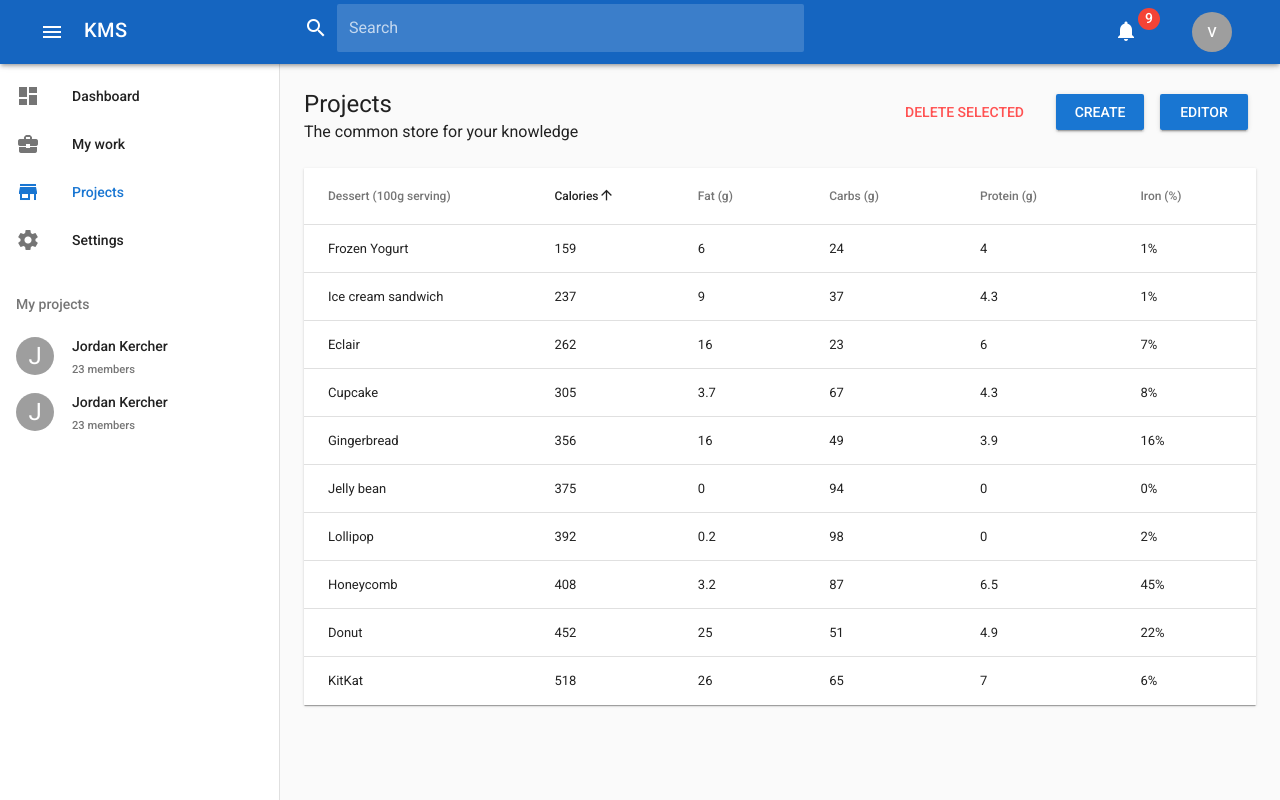
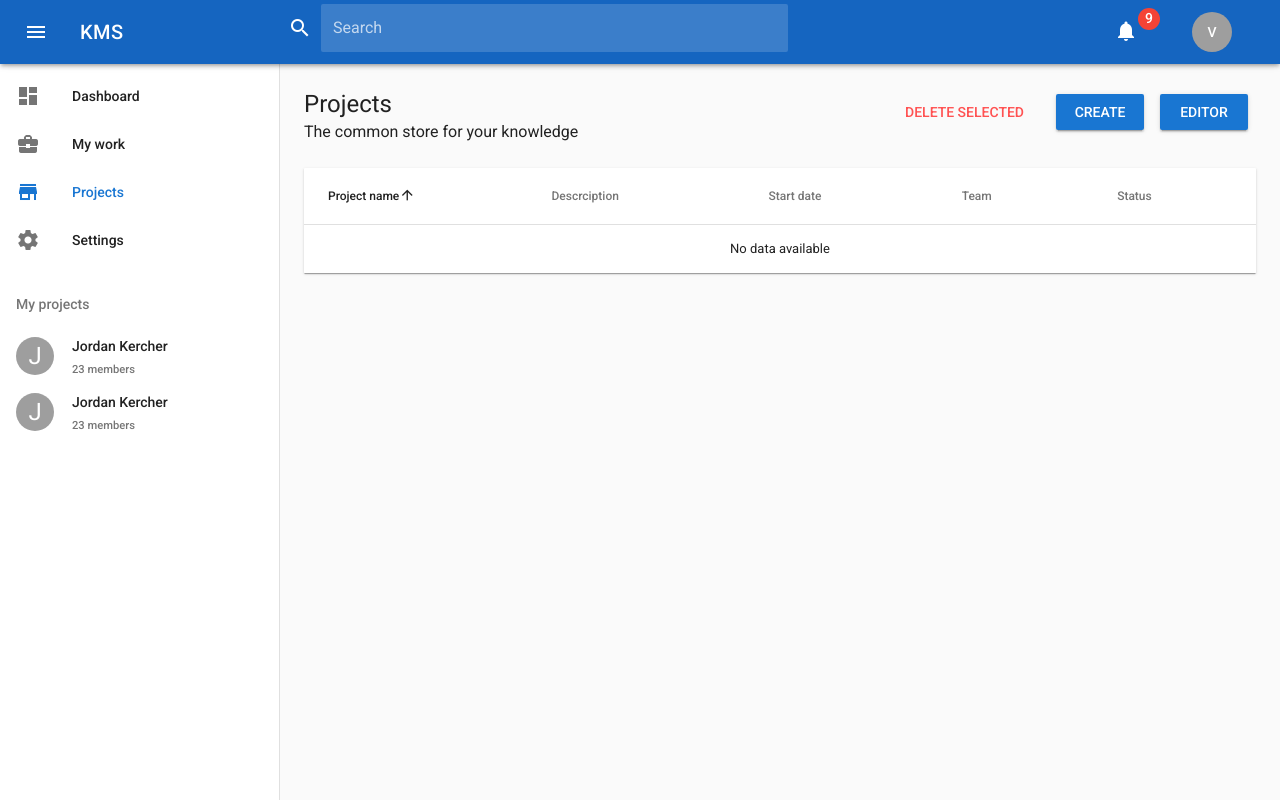
Before and after one commit to v1996-96/kms-frontend, a Vue app: page /projects in a window 1280 px wide. Built offline with nearby package versions, Linux system fonts and the light colour scheme.

Commit message:
Some minor changes

```diff
--- a/src/components/template/navigation.vue
+++ b/src/components/template/navigation.vue
@@ -51,7 +51,112 @@
     </template>
 
     <template v-if="false">
-      keklol
+      <v-list>
+        <v-list-tile href="#" two-line avatar>
+          <v-list-tile-avatar size="38" color="grey">
+            <span class="white--text headline">J</span>
+          </v-list-tile-avatar>
+          <v-list-tile-content>
+            <v-list-tile-title>Jordan Kercher</v-list-tile-title>
+            <v-list-tile-sub-title><small>23 members</small></v-list-tile-sub-title>
+          </v-list-tile-content>
+        </v-list-tile>
+
+        <v-list-group>
+          <v-list-tile slot="activator">
+            <v-list-tile-avatar>
+              <v-icon>link</v-icon>
+            </v-list-tile-avatar>
+            <v-list-tile-content>
+              <v-list-tile-title>Quick links</v-list-tile-title>
+            </v-list-tile-content>
+          </v-list-tile>
+
+          <v-list-tile>
+            <v-list-tile-content>
+              <v-list-tile-title>Some awesome link</v-list-tile-title>
+            </v-list-tile-content>
+          </v-list-tile>
+          <v-list-tile>
+            <v-list-tile-content>
+              <v-list-tile-title>Some awesome link</v-list-tile-title>
+            </v-list-tile-content>
+          </v-list-tile>
+          <v-list-tile>
+            <v-list-tile-content>
+              <v-list-tile-title>Some awesome link</v-list-tile-title>
+            </v-list-tile-content>
+          </v-list-tile>
+        </v-list-group>
+
+        <v-list-tile href="#">
+          <v-list-tile-avatar>
+            <v-icon>settings</v-icon>
+          </v-list-tile-avatar>
+          <v-list-tile-content>
+            <v-list-tile-title>Settings</v-list-tile-title>
+          </v-list-tile-content>
+        </v-list-tile>
+      </v-list>
+
+      <v-divider></v-divider>
+      <v-list dense>
+        <v-list-tile href="#">
+          <v-list-tile-content>
+            <v-list-tile-title>
+              <v-icon>chevron_left</v-icon>
+              Back
+            </v-list-tile-title>
+          </v-list-tile-content>
+        </v-list-tile>
+
+        <v-list-tile href="#">
+          <v-list-tile-content>
+            <v-list-tile-title>Awesome entry name that will blow your minds</v-list-tile-title>
+          </v-list-tile-content>
+        </v-list-tile>
+        <v-list-tile href="#">
+          <v-list-tile-content>
+            <v-list-tile-title>Awesome entry name that will blow your minds</v-list-tile-title>
+          </v-list-tile-content>
+        </v-list-tile>
+        <v-list-tile href="#">
+          <v-list-tile-content>
+            <v-list-tile-title>Awesome entry name that will blow your minds</v-list-tile-title>
+          </v-list-tile-content>
+        </v-list-tile>
+        <v-list-tile href="#">
+          <v-list-tile-content>
+            <v-list-tile-title>Awesome entry name that will blow your minds</v-list-tile-title>
+          </v-list-tile-content>
+        </v-list-tile>
+        <v-list-tile href="#">
+          <v-list-tile-content>
+            <v-list-tile-title>Awesome entry name that will blow your minds</v-list-tile-title>
+          </v-list-tile-content>
+        </v-list-tile>
+        <v-list-tile href="#">
+          <v-list-tile-content>
+            <v-list-tile-title>Awesome entry name that will blow your minds</v-list-tile-title>
+          </v-list-tile-content>
+        </v-list-tile>
+        <v-list-tile href="#">
+          <v-list-tile-content>
+            <v-list-tile-title>Awesome entry name that will blow your minds</v-list-tile-title>
+          </v-list-tile-content>
+        </v-list-tile>
+        <v-list-tile href="#">
+          <v-list-tile-content>
+            <v-list-tile-title>Awesome entry name that will blow your minds</v-list-tile-title>
+          </v-list-tile-content>
+        </v-list-tile>
+        <v-list-tile href="#">
+          <v-list-tile-content>
+            <v-list-tile-title>Awesome entry name that will blow your minds</v-list-tile-title>
+          </v-list-tile-content>
+        </v-list-tile>
+
+      </v-list>
     </template>
   </v-navigation-drawer>
 </template>
@@ -60,18 +165,17 @@ import { mapState, mapMutations } from 'vuex'
 
 export default {
   name: 'kms-template-navigation',
-  data: () => ({
-    temporary: false
-  }),
+  data: () => ({}),
   computed: {
     ...mapState({
       'navigationShowing': s => s.App.navigationShowing
-    })
+    }),
+    temporary () {
+      return this.$route.name === 'Editor'
+    }
   },
   watch: {
     '$route' (value, oldValue) {
-      this.temporary = value.name === 'Editor'
-
       if (oldValue.name === 'Editor') {
         this.setNavigationShowing(true)
       }
@@ -81,6 +185,11 @@ export default {
     ...mapMutations({
       'setNavigationShowing': 'App/setNavigationShowing'
     })
+  },
+  created () {
+    if (this.temporary) {
+      this.setNavigationShowing(false)
+    }
   }
 }
 </script>
--- a/src/components/template/toolbar.vue
+++ b/src/components/template/toolbar.vue
@@ -1,8 +1,10 @@
 <template>
   <v-toolbar :color="toolbarColor" dark app :clipped-left="$vuetify.breakpoint.lgAndUp" fixed class="elevation-3">
-    <v-toolbar-title :style="titleStyle" class="ml-0 pl-1">
-      <v-toolbar-side-icon @click.stop="toggleNavigationShowing"></v-toolbar-side-icon>
-      <span class="hidden-sm-and-down ml-2">KMS</span>
+    <v-toolbar-side-icon @click.stop="toggleNavigationShowing"></v-toolbar-side-icon>
+    <v-toolbar-title :style="titleStyle" class="ml-2 pl-1">
+      <router-link style="text-decoration: none" class="hidden-sm-and-down ml-2 white--text" :to="{ name: 'Dashboard' }">
+        KMS
+      </router-link>
     </v-toolbar-title>
 
     <v-menu v-model="showFastSearching" offset-y min-width="500">
@@ -16,18 +18,59 @@
         class="hidden-sm-and-down"></v-text-field>
 
       <v-card>
-        <v-list>
-          <v-list-tile avatar>
+        <v-list class="pb-1">
+          <v-list-tile avatar href="#">
+            <v-list-tile-avatar color="grey"><span class="white--text headline">J</span></v-list-tile-avatar>
             <v-list-tile-content>
-              <v-list-tile-title>John Leider</v-list-tile-title>
-              <v-list-tile-sub-title>Founder of Vuetify.js</v-list-tile-sub-title>
+              <v-list-tile-title>Tesla model 3 - <span class="grey--text">Project</span></v-list-tile-title>
+              <v-list-tile-sub-title>
+                Short description on here...
+              </v-list-tile-sub-title>
             </v-list-tile-content>
-            <v-list-tile-action>
-              <v-btn icon>
-                <v-icon>favorite</v-icon>
-              </v-btn>
-            </v-list-tile-action>
           </v-list-tile>
+
+          <v-list-tile avatar href="#">
+            <v-list-tile-avatar color="grey"><span class="white--text headline">J</span></v-list-tile-avatar>
+            <v-list-tile-content>
+              <v-list-tile-title>Tesla model s - <span class="grey--text">Project</span></v-list-tile-title>
+              <v-list-tile-sub-title>
+                Another short description on here...
+              </v-list-tile-sub-title>
+            </v-list-tile-content>
+          </v-list-tile>
+
+          <v-list-tile avatar href="#">
+            <v-list-tile-avatar color="grey"><span class="white--text headline">L</span></v-list-tile-avatar>
+            <v-list-tile-content>
+              <v-list-tile-title>John Leider - <span class="grey--text">People</span></v-list-tile-title>
+            </v-list-tile-content>
+          </v-list-tile>
+
+          <v-list-tile avatar href="#">
+            <v-list-tile-avatar color="grey"><span class="white--text headline">E</span></v-list-tile-avatar>
+            <v-list-tile-content>
+              <v-list-tile-title>Entry title here - <span class="grey--text">Entry</span></v-list-tile-title>
+              <v-list-tile-sub-title>
+                Short passage from the article
+              </v-list-tile-sub-title>
+            </v-list-tile-content>
+          </v-list-tile>
+
+          <v-list-tile avatar href="#">
+            <v-list-tile-avatar color="grey"><span class="white--text headline">E</span></v-list-tile-avatar>
+            <v-list-tile-content>
+              <v-list-tile-title>Entry title here - <span class="grey--text">Entry</span></v-list-tile-title>
+              <v-list-tile-sub-title>
+                Short passage from the article
+              </v-list-tile-sub-title>
+            </v-list-tile-content>
+          </v-list-tile>
+
+          <v-layout align-center class="pl-3">
+            <span>Found 12 entries</span>
+            <v-spacer></v-spacer>
+            <v-btn flat small>Advanced search</v-btn>
+          </v-layout>
         </v-list>
       </v-card>
     </v-menu>
@@ -71,7 +114,7 @@ export default {
       return this.darkTheme ? '' : 'blue darken-3'
     },
     titleStyle () {
-      return this.$vuetify.breakpoint.mdAndUp ? { width: '280px' } : {}
+      return this.$vuetify.breakpoint.mdAndUp ? { width: '220px' } : {}
     }
   },
 
--- a/src/store/modules/app.js
+++ b/src/store/modules/app.js
@@ -18,7 +18,6 @@ const mutations = {
     state.darkTheme = !!value
   },
   toggleDarkTheme (state) {
-    console.log('toggled')
     state.darkTheme = !state.darkTheme
   }
 }
--- a/src/views/app/project-views/editor/index.vue
+++ b/src/views/app/project-views/editor/index.vue
@@ -35,7 +35,8 @@ export default {
       if (currentSelection) {
         this.editorInstance.removeFormat(currentSelection.index, currentSelection.length)
       }
-    }
+    },
+    onScroll (value) {}
   },
 
   mounted () {
--- a/src/views/app/project-views/editor/toolbar.vue
+++ b/src/views/app/project-views/editor/toolbar.vue
@@ -1,5 +1,5 @@
 <template>
-  <v-toolbar dense>
+  <v-toolbar dense :fixed="fixed" :style="toolbarStyle" :class="toolbarClass">
     <v-tooltip bottom :open-delay="TOOLTIP_DELAY">
       <div style="width: 150px" class="mr-3" slot="activator">
         <v-select dense flat solo :items="headerSizes" label="Select" single-line :value="header" @input="setValue('header', $event)"></v-select>
@@ -143,9 +143,12 @@
     </v-btn-toggle>
 
     <v-btn-toggle class="transparent elevation-0 mr-3">
-      <v-btn flat @click="clearFormat">
-        <v-icon>format_clear</v-icon>
-      </v-btn>
+      <v-tooltip bottom :open-delay="TOOLTIP_DELAY">
+        <v-btn slot="activator" flat @click="clearFormat">
+          <v-icon>format_clear</v-icon>
+        </v-btn>
+        <span>Clear format</span>
+      </v-tooltip>
     </v-btn-toggle>
 
     <slot></slot>
@@ -166,7 +169,9 @@ export default {
     'value': {
       type: Object,
       default: () => ({})
-    }
+    },
+    'fixed': Boolean,
+    'offset': [Number, String]
   },
   components: {
     'kms-color-picker': Compact
@@ -189,6 +194,13 @@ export default {
   }),
 
   computed: {
+    toolbarClass () {
+      return this.fixed ? ['elevation-1'] : []
+    },
+    toolbarStyle () {
+      return this.fixed ? { top: this.offset } : {}
+    },
+
     bold () {
       return _.has(this.value, 'bold') ? this.value.bold : DEFAULT
     },
--- /dev/null
+++ b/src/views/app/projects/config.js
@@ -0,0 +1,7 @@
+export const TABLE_HEADERS = [
+  { text: 'Project name', value: 'name' },
+  { text: 'Descrciption', value: 'description' },
+  { text: 'Start date', value: 'start_date' },
+  { text: 'Team', value: 'team' },
+  { text: 'Status', value: 'status' }
+]
--- a/src/views/app/projects/index.vue
+++ b/src/views/app/projects/index.vue
@@ -1,113 +1,12 @@
 <template src="./template.html"></template>
 <script>
+import { TABLE_HEADERS } from './config'
+
 export default {
   name: 'kms-app-settings-page',
   data: () => ({
-    headers: [
-      {
-        text: 'Dessert (100g serving)',
-        align: 'left',
-        sortable: false,
-        value: 'name'
-      },
-      { text: 'Calories', value: 'calories' },
-      { text: 'Fat (g)', value: 'fat' },
-      { text: 'Carbs (g)', value: 'carbs' },
-      { text: 'Protein (g)', value: 'protein' },
-      { text: 'Iron (%)', value: 'iron' }
-    ],
-    items: [
-      {
-        value: false,
-        name: 'Frozen Yogurt',
-        calories: 159,
-        fat: 6.0,
-        carbs: 24,
-        protein: 4.0,
-        iron: '1%'
-      },
-      {
-        value: false,
-        name: 'Ice cream sandwich',
-        calories: 237,
-        fat: 9.0,
-        carbs: 37,
-        protein: 4.3,
-        iron: '1%'
-      },
-      {
-        value: false,
-        name: 'Eclair',
-        calories: 262,
-        fat: 16.0,
-        carbs: 23,
-        protein: 6.0,
-        iron: '7%'
-      },
-      {
-        value: false,
-        name: 'Cupcake',
-        calories: 305,
-        fat: 3.7,
-        carbs: 67,
-        protein: 4.3,
-        iron: '8%'
-      },
-      {
-        value: false,
-        name: 'Gingerbread',
-        calories: 356,
-        fat: 16.0,
-        carbs: 49,
-        protein: 3.9,
-        iron: '16%'
-      },
-      {
-        value: false,
-        name: 'Jelly bean',
-        calories: 375,
-        fat: 0.0,
-        carbs: 94,
-        protein: 0.0,
-        iron: '0%'
-      },
-      {
-        value: false,
-        name: 'Lollipop',
-        calories: 392,
-        fat: 0.2,
-        carbs: 98,
-        protein: 0,
-        iron: '2%'
-      },
-      {
-        value: false,
-        name: 'Honeycomb',
-        calories: 408,
-        fat: 3.2,
-        carbs: 87,
-        protein: 6.5,
-        iron: '45%'
-      },
-      {
-        value: false,
-        name: 'Donut',
-        calories: 452,
-        fat: 25.0,
-        carbs: 51,
-        protein: 4.9,
-        iron: '22%'
-      },
-      {
-        value: false,
-        name: 'KitKat',
-        calories: 518,
-        fat: 26.0,
-        carbs: 65,
-        protein: 7,
-        iron: '6%'
-      }
-    ]
+    headers: TABLE_HEADERS,
+    items: []
   })
 }
 </script>
```
